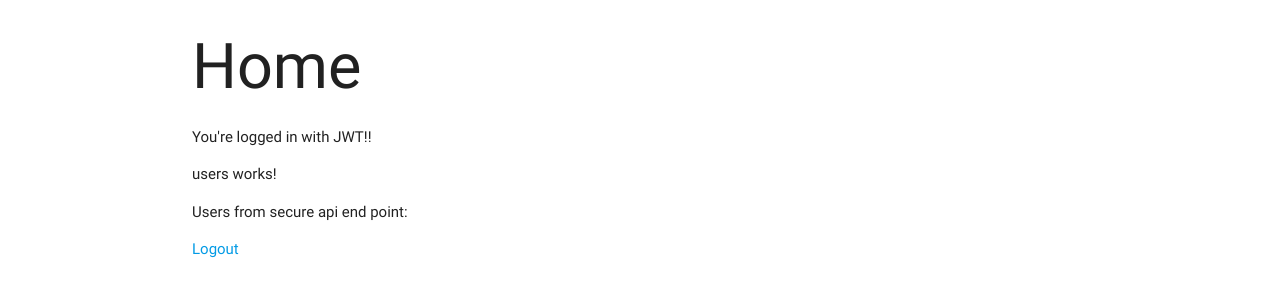
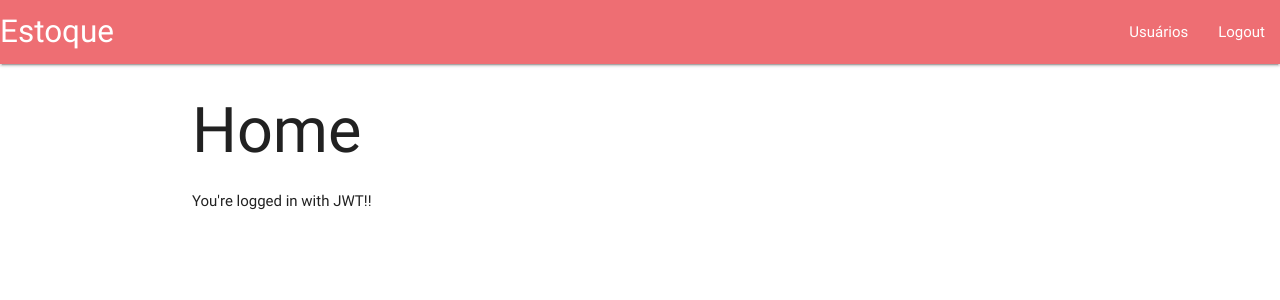
Before and after one commit to helderjosex/angular2-projects, an Angular app in the folder estoque/: page / in a window 1280 px wide. Shown: the top 300 px of the page. Built offline with nearby package versions, Linux system fonts and the light colour scheme; sample sign-in values are in the browser's storage; what angular2-materialize would draw is missing.

Commit message:
Adicionado navbar materialize

```diff
--- a/estoque/src/app/app.component.html
+++ b/estoque/src/app/app.component.html
@@ -1,8 +1,12 @@
-<!-- main app container -->
-<div class="jumbotron">
-    <div class="container">
-        <div class="col-sm-8 col-sm-offset-2">
-            <router-outlet></router-outlet>
-        </div>
+<nav>
+    <div class="nav-wrapper">
+        <a routerLink="" class="brand-logo">Estoque</a>
+        <ul id="nav-mobile" class="right hide-on-med-and-down">
+            <li routerLinkActive="active"><a routerLink="/users">Usuários</a></li>
+            <li routerLinkActive="active"><a routerLink="/logout">Logout</a></li>
+        </ul>
     </div>
+</nav>
+<div class="container">
+    <router-outlet></router-outlet>
 </div>
--- a/estoque/src/app/app.routing.ts
+++ b/estoque/src/app/app.routing.ts
@@ -1,11 +1,13 @@
 import { Routes, RouterModule } from '@angular/router';
 
 import { LoginComponent } from './login/login.component';
+import { LoginGuard } from './login/login.guard';
 import { HomeComponent } from './home/home.component';
-import { LoginGuard } from './login/login.guard';
+import { UsersComponent } from './users/users.component';
 
 const appRoutes: Routes = [
     { path: 'login', component: LoginComponent },
+    { path: 'users', component: UsersComponent, canActivate: [LoginGuard]  },
     { path: '', component: HomeComponent, canActivate: [LoginGuard] },
 
     // otherwise redirect to home
--- a/estoque/src/app/home/home.component.html
+++ b/estoque/src/app/home/home.component.html
@@ -1,6 +1,2 @@
-<div class="col-md-6 col-md-offset-3">
-    <h1>Home</h1>
-    <p>You're logged in with JWT!!</p>
-    <app-users></app-users>
-    <p><a routerLink="/login">Logout</a></p>
-</div>
+<h1>Home</h1>
+<p>You're logged in with JWT!!</p>
```
